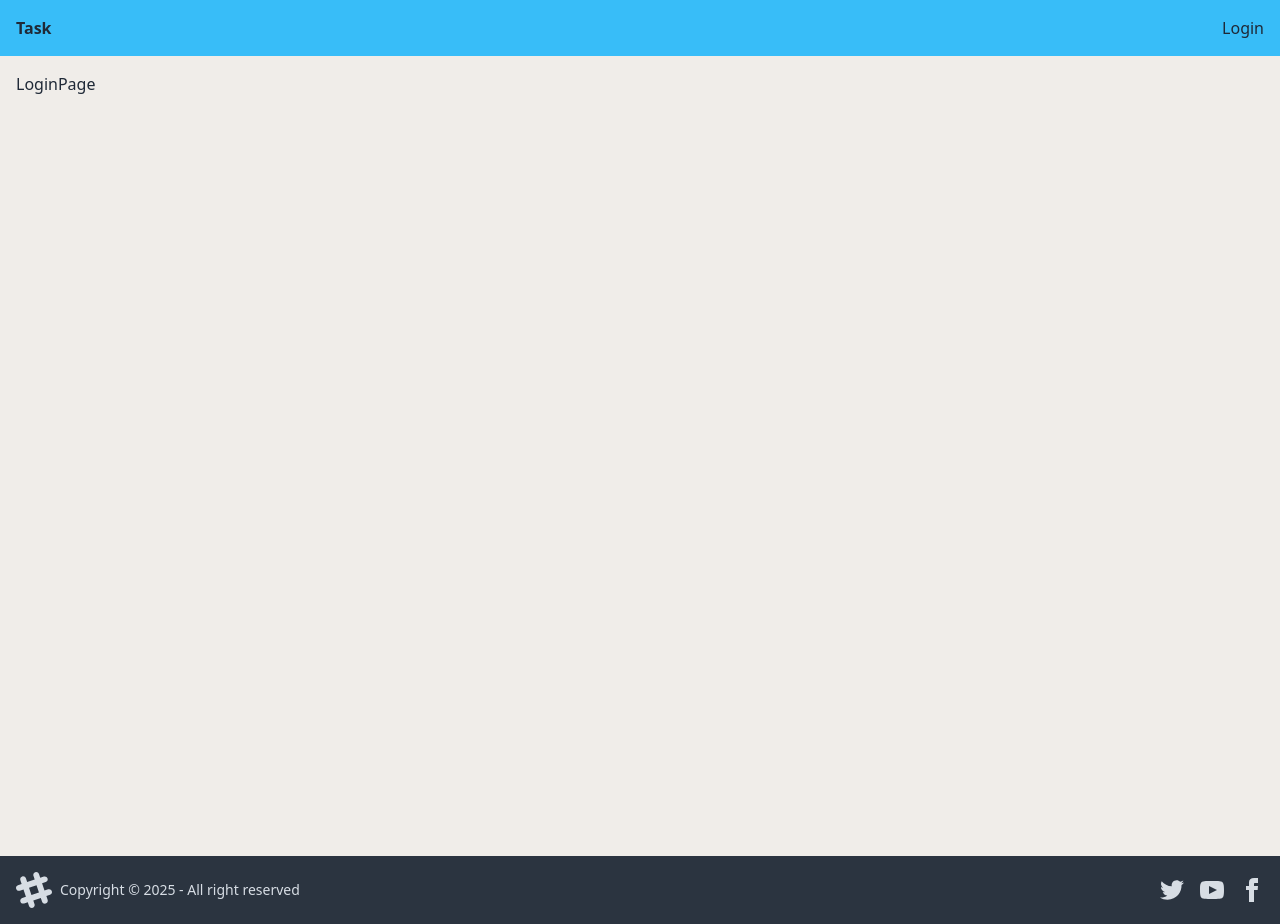
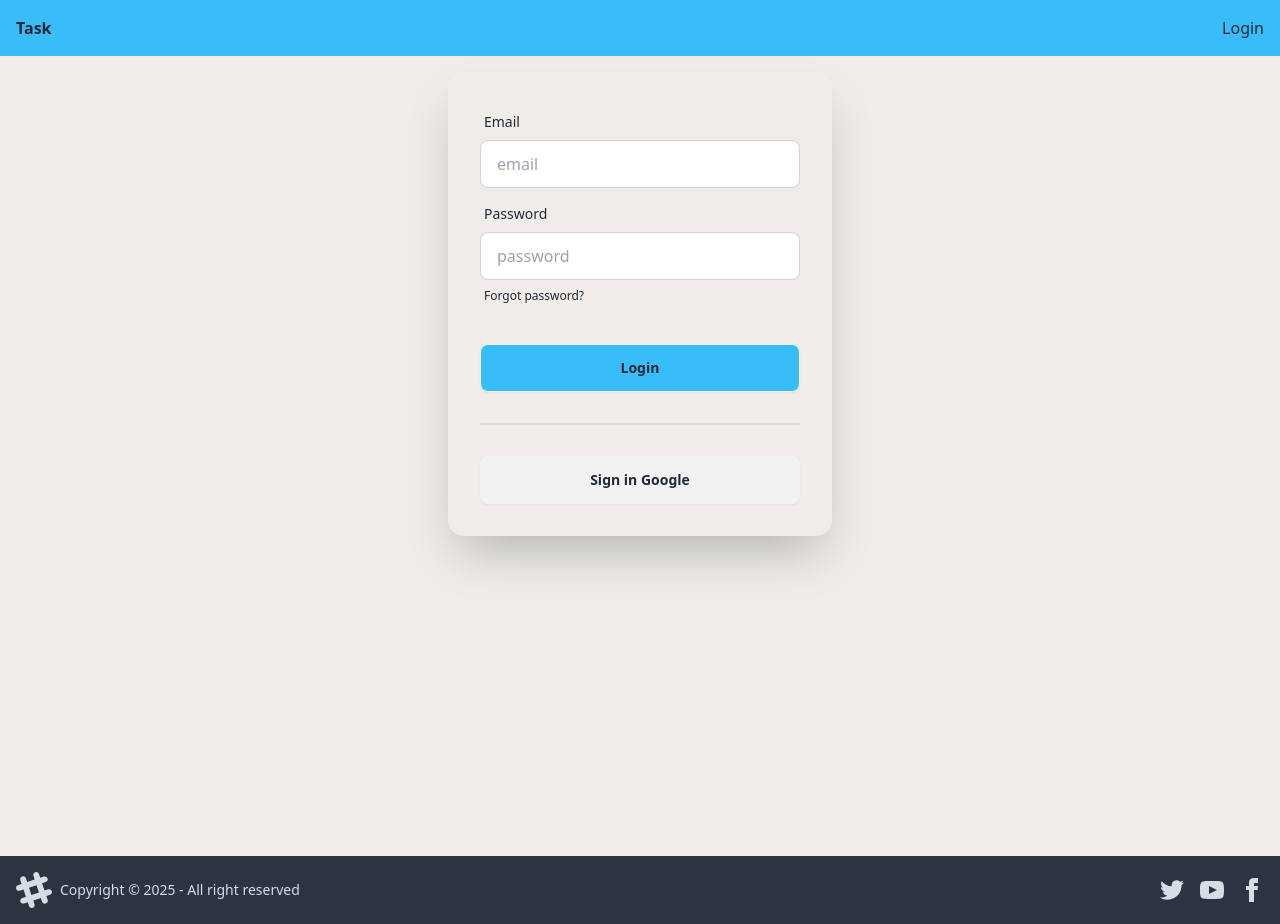
Before and after one commit to sakib-333/task-management-application-client, a React (Vite) app: page /login in a window 1280 px wide. Built offline with nearby package versions, Linux system fonts and the light colour scheme.

Commit message:
Add login page.

```diff
--- a/src/Pages/LoginPage/LoginPage.tsx
+++ b/src/Pages/LoginPage/LoginPage.tsx
@@ -1,5 +1,46 @@
 const LoginPage = () => {
-  return <div>LoginPage</div>;
+  return (
+    <div className="flex items-center justify-center">
+      <div className="card bg-background w-full max-w-sm shrink-0 shadow-2xl">
+        <form className="card-body">
+          <div className="form-control">
+            <label className="label">
+              <span className="label-text">Email</span>
+            </label>
+            <input
+              type="email"
+              placeholder="email"
+              className="input input-bordered"
+              required
+            />
+          </div>
+          <div className="form-control">
+            <label className="label">
+              <span className="label-text">Password</span>
+            </label>
+            <input
+              type="password"
+              placeholder="password"
+              className="input input-bordered"
+              required
+            />
+            <label className="label">
+              <a href="#" className="label-text-alt link link-hover">
+                Forgot password?
+              </a>
+            </label>
+          </div>
+          <div className="form-control mt-6">
+            <button className="btn bg-primary hover:bg-secondary">Login</button>
+          </div>
+          <div className="divider"></div>
+          <button className="btn" type="button">
+            Sign in Google
+          </button>
+        </form>
+      </div>
+    </div>
+  );
 };
 
 export default LoginPage;
```
